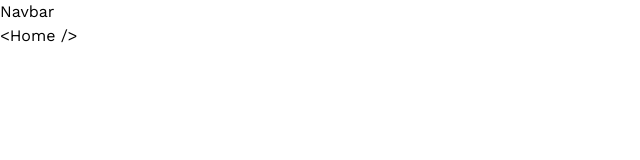
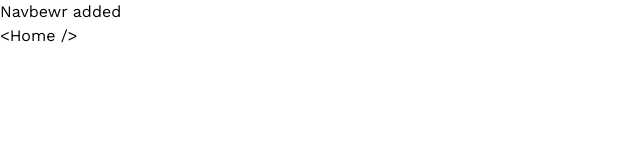
Before and after one commit to Darshit02/ThreeJs-Prectice-Portfolio, a React (Vite) app: page / in a window 1280 px wide. Shown: the top 160 px of the page, without its empty margins (0-640 px from the left). Built offline with nearby package versions, Linux system fonts and the light colour scheme.

Commit message:
Navbar add

```diff
--- a/src/components/Navbar.jsx
+++ b/src/components/Navbar.jsx
@@ -2,7 +2,7 @@ import React from 'react'
 
 const Navbar = () => {
   return (
-    <div>Navbar</div>
+    <div>Navbewr added</div>
   )
 }
 
```
